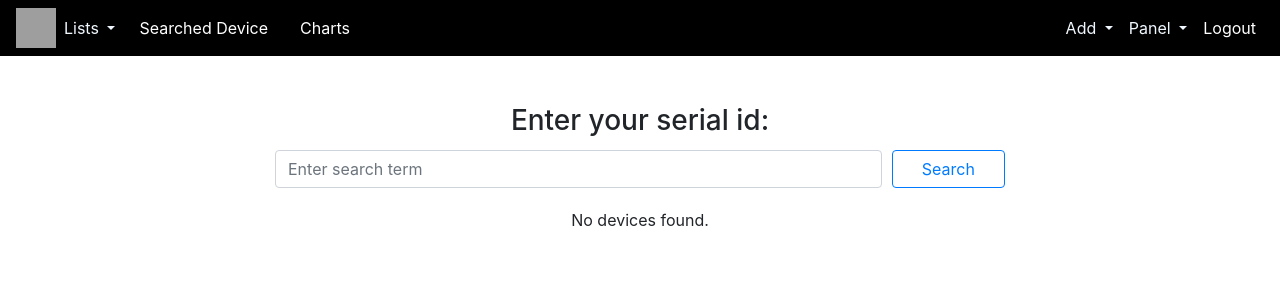
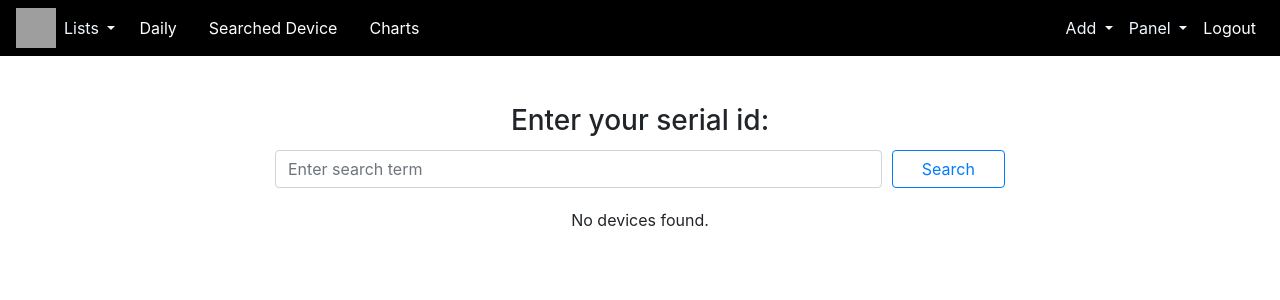
Before and after one commit to SamirAlizada/Multifactioring-Tracking, a Django app: page / in a window 1280 px wide. Shown: the top 300 px of the page. Run offline with Django 4.2, Linux system fonts and the light colour scheme; a user stored in the database is signed in; some libraries are stand-ins or nearby versions; grey boxes are pictures that could not be loaded.

Commit message:
Add Daily Report link to navbar
- Added a link to the daily report in `navbar.html`.
- New link: `<a class="nav-link" style="color: white;" href="{% url 'daily_report' %}">Daily</a>`.
- This provides easy access to the daily report view from the navigation bar.

```diff
--- a/templates/navbar.html
+++ b/templates/navbar.html
@@ -47,6 +47,7 @@
                 <li class="nav-item">
                 </li>
             </ul>
+            <a class="nav-link" style="color: white;" href="{% url 'daily_report' %}">Daily</a>
             <a class="nav-link" style="color: white;" href="{% url 'searched_device' %}">Searched Device</a>
             <a class="nav-link" style="color: white;" href="{% url 'combined_charts_view' %}">Charts</a>
             <div class="collapse navbar-collapse" id="navbarNavDropdown">
```
